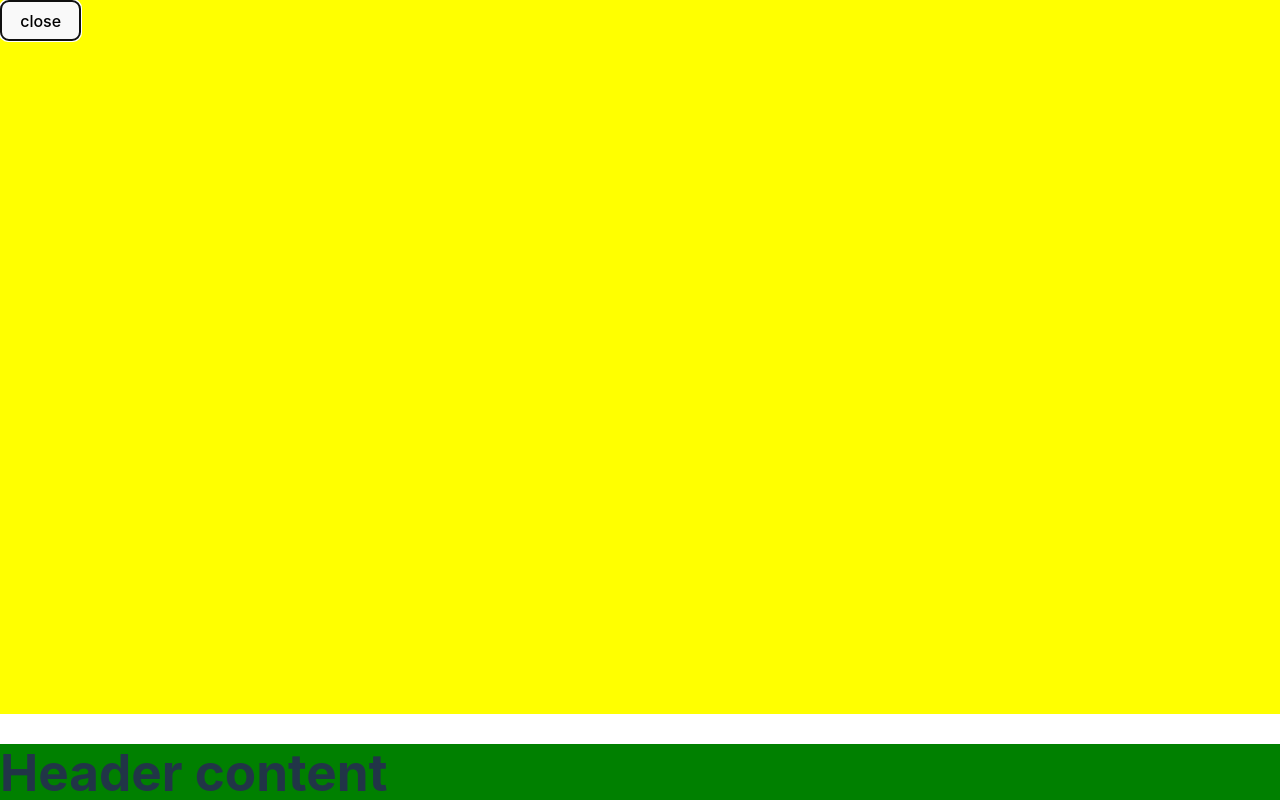
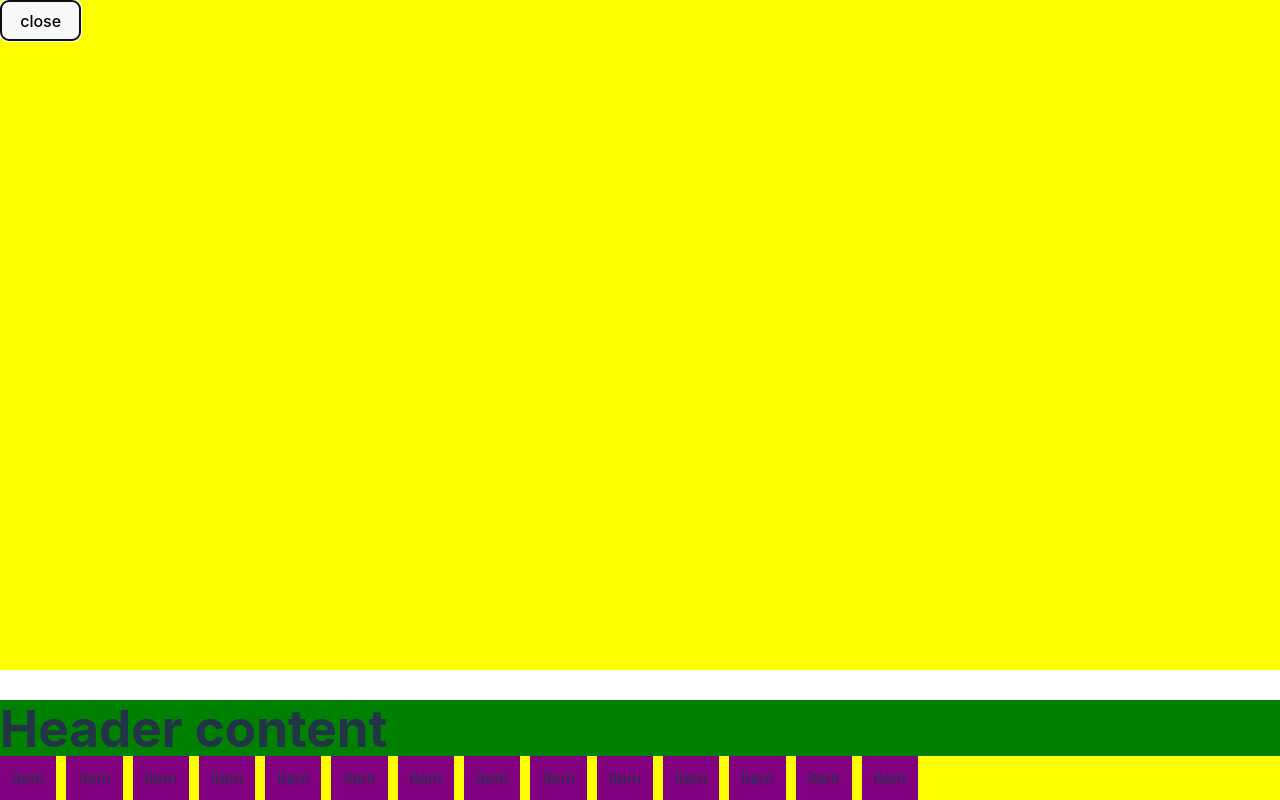
Before and after one commit to mhmd-sdghn/mottem-sheet, a React (Vite) app: page / in a window 1280 px wide. Both pictures are taken after a click on the button "open". Built offline with nearby package versions, Linux system fonts and the light colour scheme.

Commit message:
[fix] decrease sensitivity on horizontal scroll

```diff
--- a/src/App.tsx
+++ b/src/App.tsx
@@ -27,6 +27,57 @@ function App() {
           <SheetHead>
             <div style={{ background: "green" }}>
               <h1 style={{ margin: 0 }}>Header content</h1>
+            </div>
+            <div
+              style={{
+                display: "flex",
+                gap: 10,
+                width: "100%",
+                overflow: "auto",
+              }}
+            >
+              <span style={{ padding: "10px 12px", background: "purple" }}>
+                item
+              </span>
+              <span style={{ padding: "10px 12px", background: "purple" }}>
+                item
+              </span>
+              <span style={{ padding: "10px 12px", background: "purple" }}>
+                item
+              </span>
+              <span style={{ padding: "10px 12px", background: "purple" }}>
+                item
+              </span>
+              <span style={{ padding: "10px 12px", background: "purple" }}>
+                item
+              </span>
+              <span style={{ padding: "10px 12px", background: "purple" }}>
+                item
+              </span>
+              <span style={{ padding: "10px 12px", background: "purple" }}>
+                item
+              </span>
+              <span style={{ padding: "10px 12px", background: "purple" }}>
+                item
+              </span>
+              <span style={{ padding: "10px 12px", background: "purple" }}>
+                item
+              </span>
+              <span style={{ padding: "10px 12px", background: "purple" }}>
+                item
+              </span>
+              <span style={{ padding: "10px 12px", background: "purple" }}>
+                item
+              </span>
+              <span style={{ padding: "10px 12px", background: "purple" }}>
+                item
+              </span>
+              <span style={{ padding: "10px 12px", background: "purple" }}>
+                item
+              </span>
+              <span style={{ padding: "10px 12px", background: "purple" }}>
+                item
+              </span>
             </div>
           </SheetHead>
           <SheetBody>
--- a/src/components/NewSheet/Sheet/Sheet.tsx
+++ b/src/components/NewSheet/Sheet/Sheet.tsx
@@ -119,7 +119,7 @@ export default function Sheet(props: SheetProps) {
       const {
         // args: [childName],
         down,
-        movement: [, my],
+        movement: [mx, my],
         last,
         target,
         cancel,
@@ -128,6 +128,7 @@ export default function Sheet(props: SheetProps) {
       let disabled = false;
 
       const unsignedMy = Math.abs(my);
+      const unsignedMx = Math.abs(mx);
 
       const finalDirection =
         my > 0 ? FinalAnimDirection.DOWN : FinalAnimDirection.UP;
@@ -139,6 +140,10 @@ export default function Sheet(props: SheetProps) {
       const _target = target as HTMLElement;
       if (_target.closest("[data-drag-area]")) {
         disabled = false;
+      }
+
+      if (unsignedMx > 10 && unsignedMy < 10) {
+        disabled = true;
       }
 
       if (disabled) {
```
